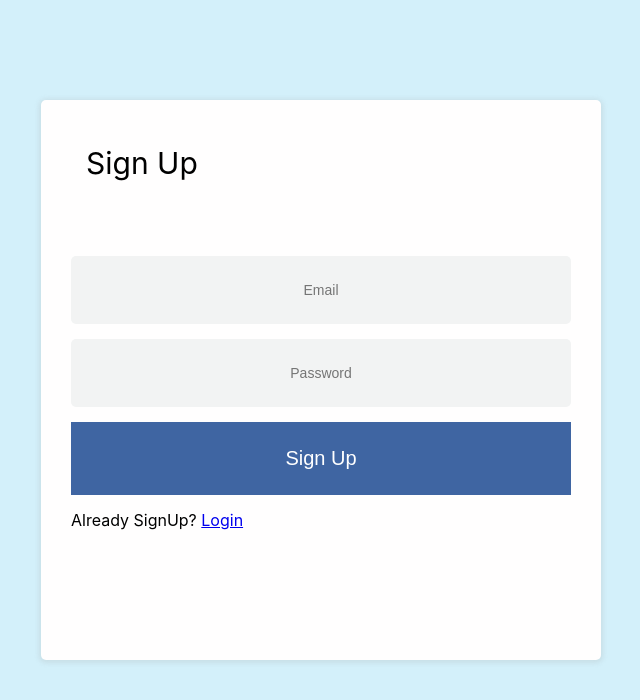
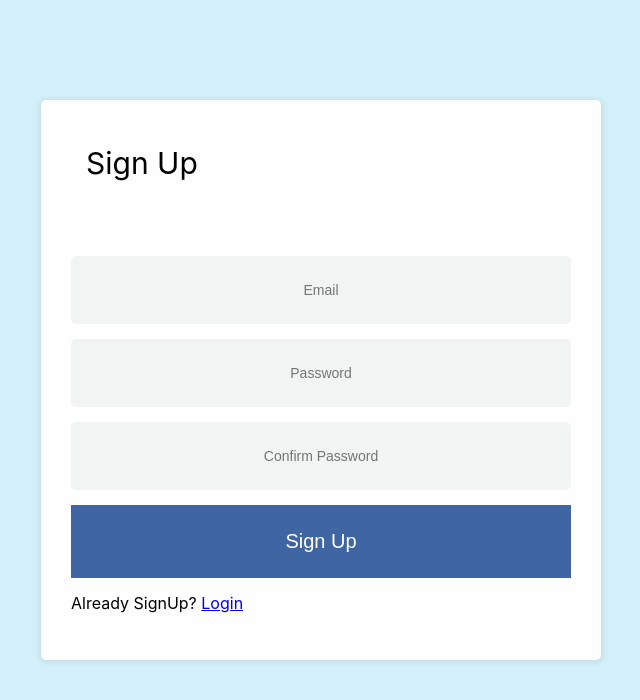
Before and after one commit to bhartiyaanshul/login-todo-supabase, a React (Create React App) app: page /signup in a window 1280 px wide. Shown: the top 700 px of the page, without its empty margins (319-959 px from the left). Built offline with nearby package versions, Linux system fonts and the light colour scheme.

Commit message:
confirm password added

```diff
--- a/src/Pages/LoginPage/Login.js
+++ b/src/Pages/LoginPage/Login.js
@@ -43,7 +43,7 @@ function Login() {
             <div className='content-container'>
                 <div className='signin-container'>
                     <div className='sign-in-text'>Sign In</div>
-                    <input type='text' onChange={handleEmail} value={email} placeholder='Email'></input>
+                    <input type='text' onChange={handleEmail} value={email} placeholder='Email' required></input>
                     <input type='password' onChange={handlePassword} value={password} placeholder='Password'></input>
                     <button type='submit' onClick={handleLogin} >LOGIN</button>
                     <div>Don't have Account? <Link to='/signup'>SignUp</Link></div>
--- a/src/Pages/SignUpPage/SignUp.js
+++ b/src/Pages/SignUpPage/SignUp.js
@@ -10,6 +10,7 @@ function SignUp() {
 
     const [email, setEmail] = useState('')
     const [password, setPassword] = useState('')
+    const [confirmPassword, setConfirmPassword] = useState('')
     // let user = false
     // const [ token, setToken] = useState();
 
@@ -21,15 +22,22 @@ function SignUp() {
         setPassword(e.target.value)
     }
 
+    function handleConfirmPassword(e) {
+        setConfirmPassword(e.target.value)
+    }
     async function handleSignUp() {
 
+        if(password == confirmPassword){
             const { data, error } = await supabase.auth.signUp({
                 email: email,
                 password: password,
             })
             console.log(data,error)
-
             alert("Verification mail has been send and then login")
+        }
+        else{
+            alert("Password & Confirm Password didn't match")
+        }
     }
 
     return (
@@ -39,6 +47,7 @@ function SignUp() {
                     <div className='sign-in-text'>Sign Up</div>
                     <input type='text' onChange={handleEmail} value={email} placeholder='Email'></input>
                     <input type='password' onChange={handlePassword} value={password} placeholder='Password'></input>
+                    <input type='password' onChange={handleConfirmPassword} value={confirmPassword} placeholder='Confirm Password'></input>
                     <button type='submit' onClick={handleSignUp} >Sign Up</button>
                     <div>Already SignUp? <Link to='/login'>Login</Link></div>
                 </div>
```
Lines whose indentation alone changed are shown as unchanged.
